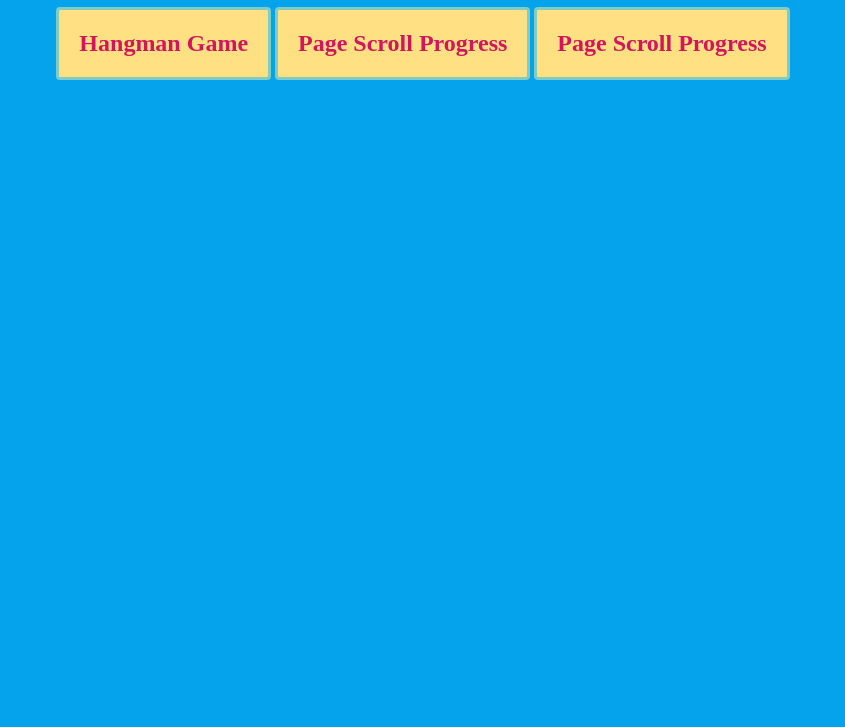
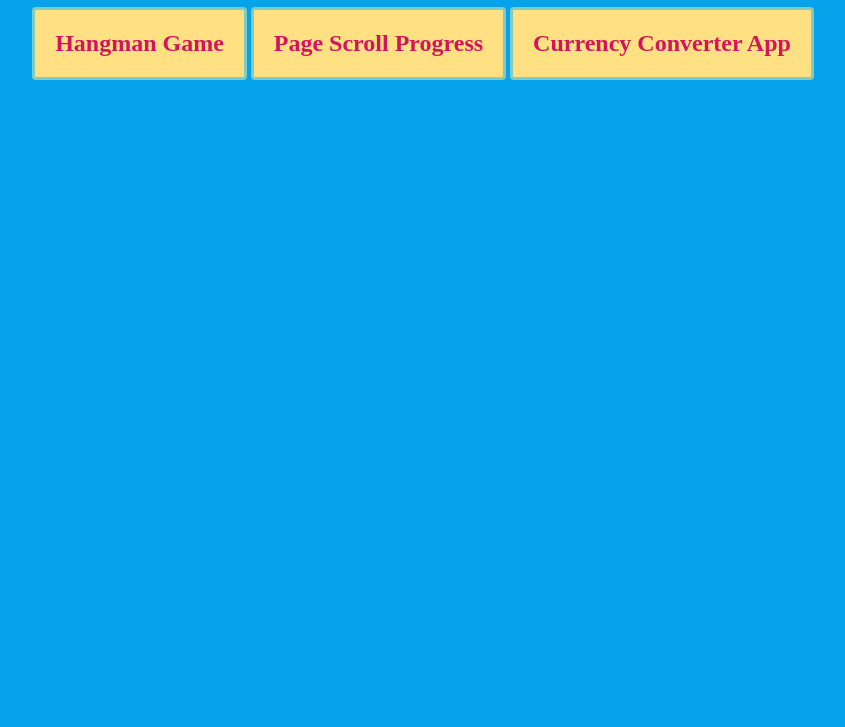
Before and after one commit to tarekelkanaria/frontend-practices, a plain HTML site: page index.html in a window 1280 px wide. Shown: the part 73-800 px from the top of the page, without its empty margins (217-1062 px from the left). Drawn offline with Linux system fonts and the light colour scheme.

Commit message:
Modify README

```diff
--- a/index.html
+++ b/index.html
@@ -65,7 +65,7 @@
             border: 3px solid #80cbc4;
             border-radius: 4px;
           "
-          >Page Scroll Progress</a
+          >Currency Converter App</a
         >
       </section>
     </main>
```
Also changed, not shown: currency-converter/README.md.
